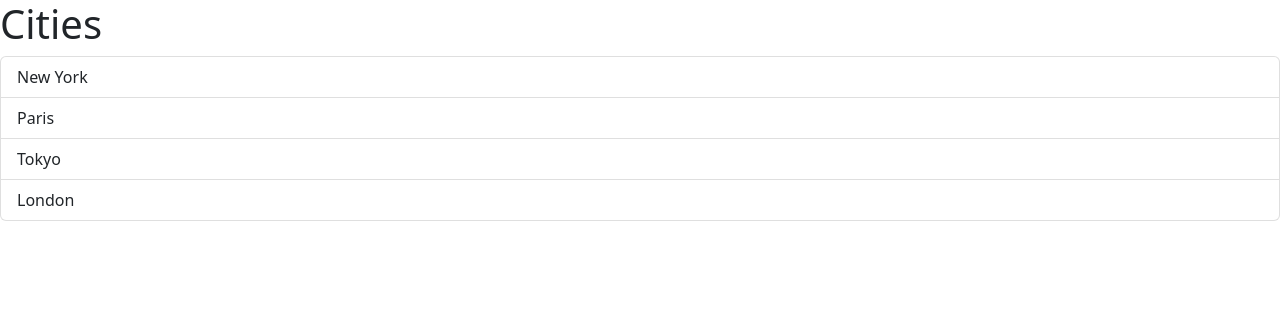
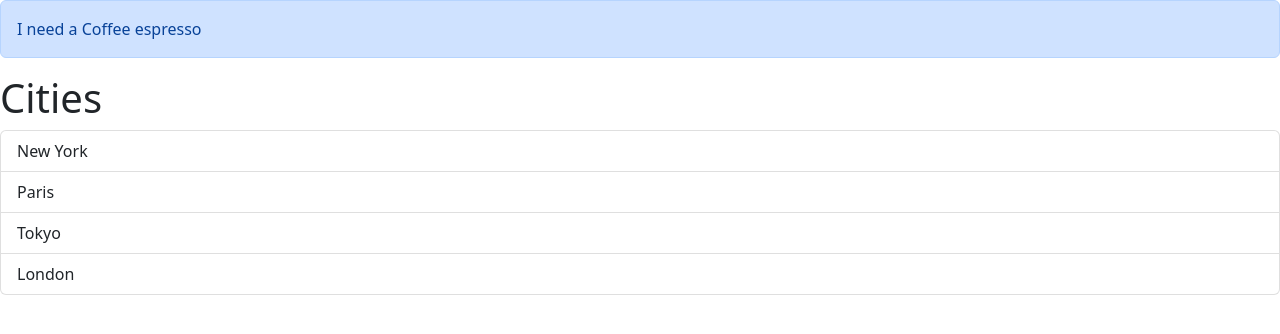
Before and after one commit to nourelkhoury12/code-mosh, a React (Vite) app: page / in a window 1280 px wide. Shown: the top 334 px of the page. Built offline with nearby package versions, Linux system fonts and the light colour scheme.

Commit message:
11-add an alert.ts compoment to pass children

```diff
--- a/src/App.tsx
+++ b/src/App.tsx
@@ -1,4 +1,5 @@
-import ListGroup from "./components/ListGroup"
+import ListGroup from "./components/ListGroup";
+import Alert from "./components/Alert";
 
 function App() {
   let items = ['New York', 'Paris', 'Tokyo', 'London'];
@@ -8,6 +9,7 @@ function App() {
   }
   return (
     <div className="App">
+      <Alert>I need a Coffee <span>espresso</span></Alert>
       <ListGroup items={items} heading="Cities"  onSelectedItem={handleSelectItem}/>
     </div>
   )
--- /dev/null
+++ b/src/components/Alert.tsx
@@ -0,0 +1,14 @@
+import { ReactNode } from "react"
+
+interface Props {
+
+    children: ReactNode
+}
+
+const Alert = ({ children }: Props) => {
+  return (
+    <div className="alert alert-primary">{children}</div>
+  )
+}
+
+export default Alert
--- a/tsconfig.json
+++ b/tsconfig.json
@@ -10,7 +10,7 @@
     "strict": true,
     "forceConsistentCasingInFileNames": true,
     "module": "ESNext",
-    "moduleResolution": "Node",
+    "moduleResolution": "bundler",
     "resolveJsonModule": true,
     "isolatedModules": true,
     "noEmit": true,
```
